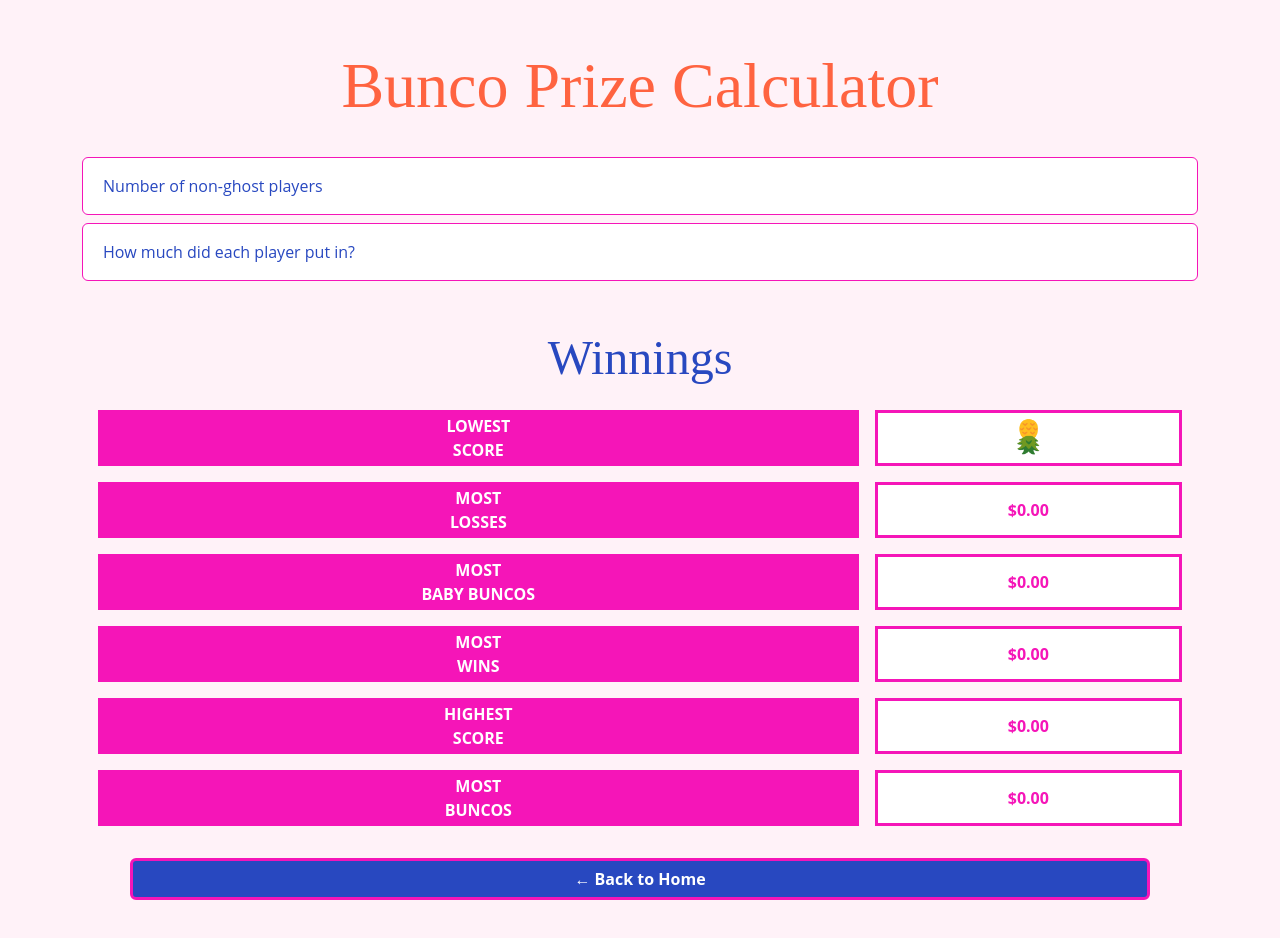
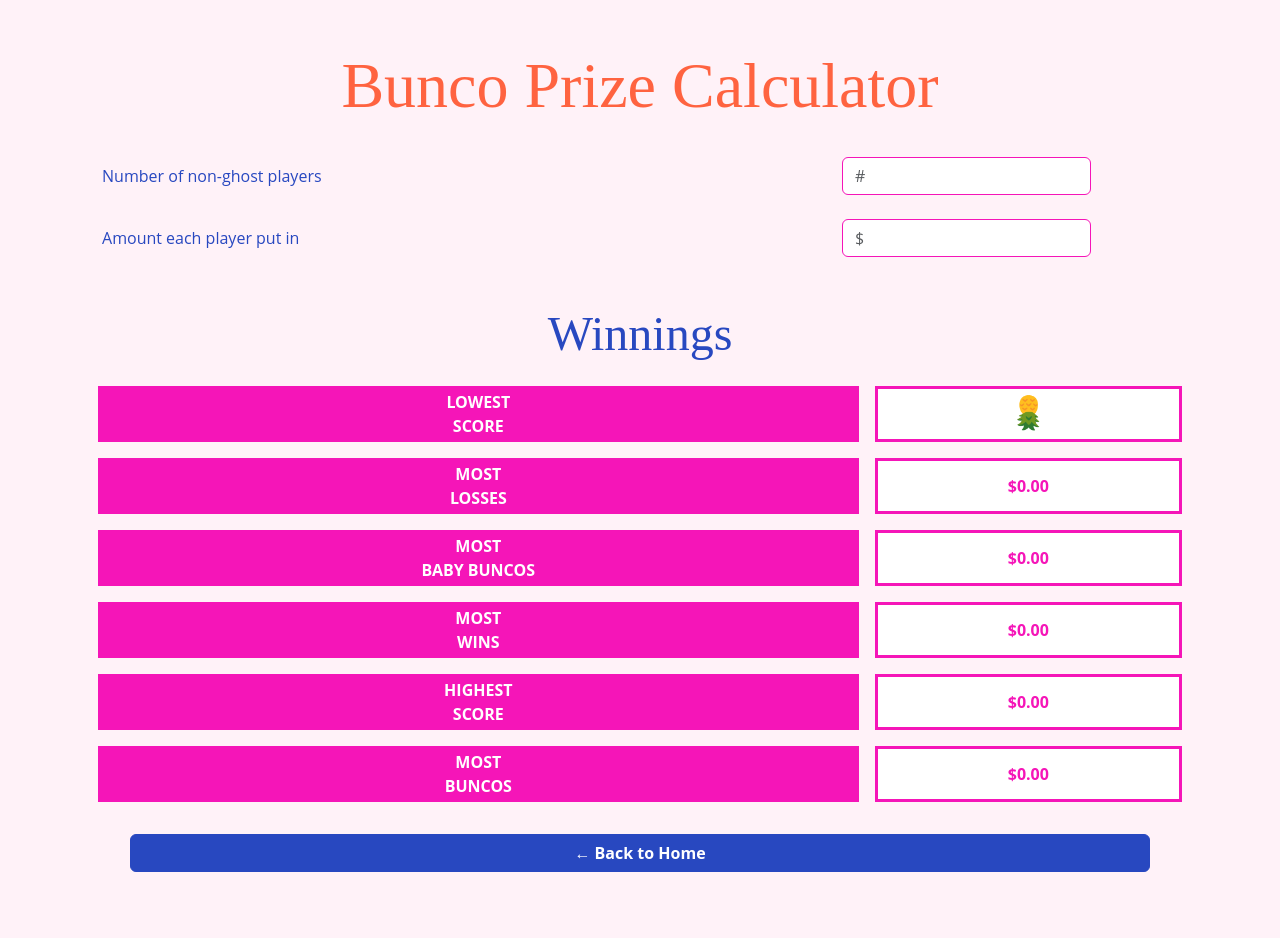
Before and after one commit to nicknielsen/buncoCalculator, a plain HTML site: page index.html in a window 1280 px wide. Drawn offline with nearby package versions, Linux system fonts and the light colour scheme; a web font is replaced by a local one.

Commit message:
Update form inputs and labels

```diff
--- a/index.html
+++ b/index.html
@@ -18,18 +18,19 @@
         <div class="row mt-5 mb-4">
             <h1>Bunco Prize Calculator</h1>
         </div>
-        <div class="row">
-            <div class="col-sm form-floating mb-2 text-center">
-                <input id="players" class="form-control" placeholder="" type="number" pattern="[0-9]*"
+        <div class="row form-group mb-4 text-start">
+            <label id="playersLabel" for="playerSelect" class="col-8 col-form-label">Number of non-ghost
+                players</label>
+            <div class="col-4">
+                <input id="players" class="form-control" placeholder="#" type="number" pattern="[0-9]*"
                     inputmode="numeric" name="playerSelect">
-                <label id="playersLabel" for="playerSelect">Number of non-ghost players</label>
             </div>
         </div>
-        <div class="row">
-            <div class="col-sm form-floating text-center">
-                <input id="totalPotInput" class="form-control" placeholder="" name="totalPot" type="number"
+        <div class="row form-group mb-2 text-start">
+            <label id="totalPotLabel" for="totalPot" class="col-8 col-form-label">Amount each player put&nbsp;in</label>
+            <div class="col-4">
+                <input id="totalPotInput" class="form-control" placeholder="$" name="totalPot" type="number"
                     pattern="[0-9]*" inputmode="numeric">
-                <label id="totalPotLabel" for="totalPot">How much did each player put in?</label>
             </div>
         </div>
         <div class="row mt-5 text-center">
@@ -64,7 +65,8 @@
             </table>
         </div>
         <div class="row justify-content-center mt-3 mx-5">
-            <a id="btn-back-to-home" class="btn btn-primary" href="https://www.buncobabz.com/" role="button">&larr; Back to Home</a>
+            <a id="btn-back-to-home" class="btn btn-primary" href="https://www.buncobabz.com/" role="button">&larr; Back
+                to Home</a>
         </div>
     </div>
     <script src="script.js"></script>
--- a/styles.css
+++ b/styles.css
@@ -43,7 +43,7 @@ p {
 #totalPotInput, #players {
     box-sizing: border-box;
     border-color: #f515b8;
-
+    width: 70%;
     font-family: 'Open Sans', Arial, Helvetica, sans-serif;
     color: #2848c0;
     border-style: solid;
@@ -85,7 +85,7 @@ table {
 
 #btn-back-to-home {
     background-color: #2848c0;
-    border: solid 3px #f515b8;
+    border: solid 1px #2848c0;
     color: white;
     font-family: 'Open Sans', Arial, Helvetica, sans-serif;
     font-weight: bold;
@@ -93,7 +93,7 @@ table {
 
 #btn-back-to-home:hover {
     background-color: #ff6340;
-    border: solid 3px #2848c0;
+    border: solid 1px #ff6340;
     color: white;
     font-family: 'Open Sans', Arial, Helvetica, sans-serif;
     font-weight: bold;
```
